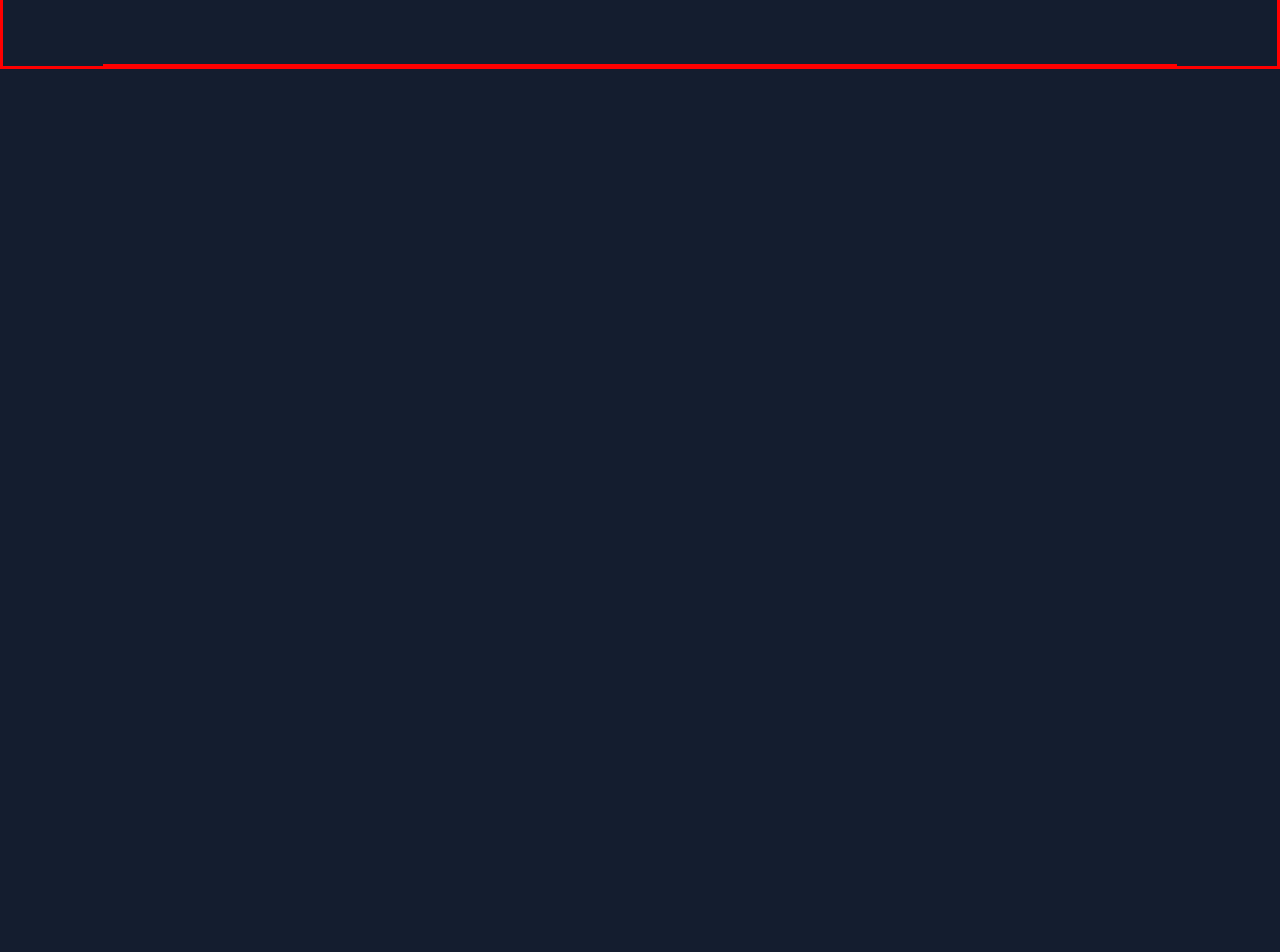
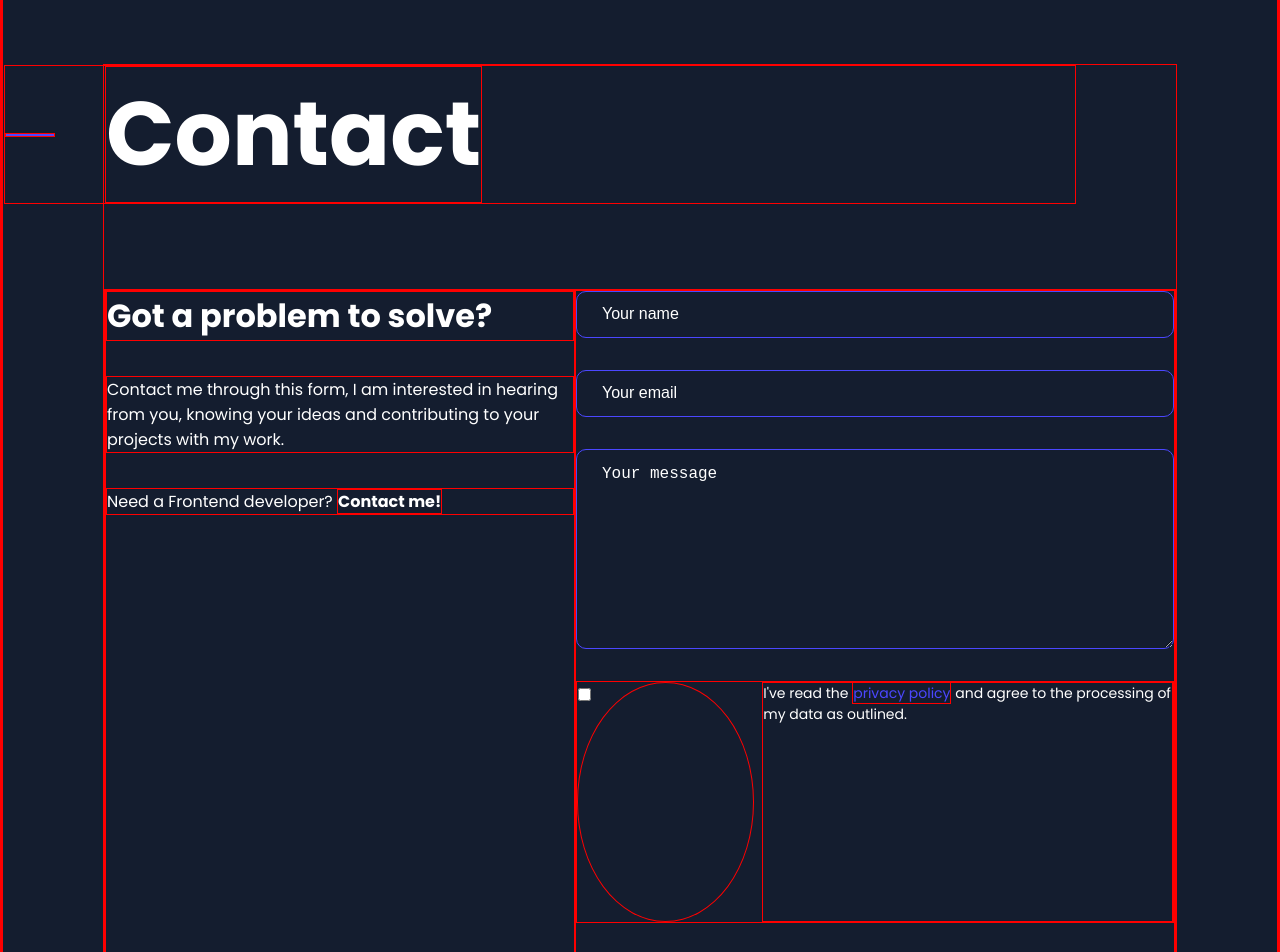
Before and after one commit to AnonymMonkey/portfolio, an Angular app: page / in a window 1280 px wide. Shown: the part 4420-5372 px from the top of the page. Before the commit the page ends 4489 px from the top, so only its background shows below. Built offline with nearby package versions, Linux system fonts and the light colour scheme.

Commit message:
start with contact section

```diff
--- a/src/app/app.component.html
+++ b/src/app/app.component.html
@@ -3,5 +3,7 @@
 <app-about-me></app-about-me>
 <app-my-skills></app-my-skills>
 <app-portfolio></app-portfolio>
+<app-contact></app-contact>
+<app-footer></app-footer>
 
 <router-outlet></router-outlet>
--- a/src/app/app.component.scss
+++ b/src/app/app.component.scss
@@ -47,3 +47,7 @@
   display: flex;
   justify-content: space-between;
 }
+
+app-contact {
+  color: white;
+}
--- a/src/app/app.component.ts
+++ b/src/app/app.component.ts
@@ -6,6 +6,8 @@
 import { AboutMeComponent } from './about-me/about-me.component';
 import { MySkillsComponent } from './my-skills/my-skills.component';
 import { PortfolioComponent } from './portfolio/portfolio.component';
+import { ContactComponent } from './contact/contact.component';
+import { FooterComponent } from './footer/footer.component';
 
 @Component({
   selector: 'app-root',
@@ -18,6 +20,8 @@
     AboutMeComponent,
     MySkillsComponent,
     PortfolioComponent,
+    ContactComponent,
+    FooterComponent,
   ],
   templateUrl: './app.component.html',
   styleUrl: './app.component.scss',
--- a/src/app/contact/contact.component.html
+++ b/src/app/contact/contact.component.html
@@ -1 +1,36 @@
-<p>contact works!</p>
+<div class="contact-headline">
+  <div></div>
+  <h2>Contact</h2>
+</div>
+<div class="contact-content">
+  <div class="contact-description">
+    <p>Got a problem to solve?</p>
+    <p>
+      Contact me through this form, I am interested in hearing from you, knowing
+      your ideas and contributing to your projects with my work.
+    </p>
+    <p>
+      Need a Frontend developer?
+      <b>Contact me!</b>
+    </p>
+  </div>
+  <form>
+    <input type="text" placeholder="Your name" />
+    <input type="text" placeholder="Your email" />
+    <textarea name="" id="" placeholder="Your message"></textarea>
+    <div class="contact-form-privacy">
+      <div class="contact-form-checkbox">
+        <input type="checkbox" name="" id="" />
+      </div>
+      <p>
+        I've read the
+        <a href="">privacy policy</a>
+        and agree to the processing of my data as outlined.
+      </p>
+    </div>
+    <button disabled>Send message :)</button>
+  </form>
+</div>
+<a href="#">
+  <img src="" alt="Back to top" />
+</a>
--- a/src/app/contact/contact.component.scss
+++ b/src/app/contact/contact.component.scss
@@ -0,0 +1,125 @@
+.contact-headline {
+  display: flex;
+  align-items: center;
+
+  position: relative;
+  left: -100px;
+
+  gap: 50px;
+
+  margin-bottom: 85px;
+
+  div {
+    width: 50px;
+    height: 4px;
+
+    background-color: #4b47ff;
+  }
+
+  h2 {
+    font-size: 90px;
+    font-weight: 700;
+  }
+}
+
+.contact-content {
+  display: flex;
+  justify-content: space-between;
+
+  .contact-description {
+    display: flex;
+    flex-direction: column;
+
+    width: 470px;
+
+    gap: 35px;
+
+    > p:first-child {
+      font-size: 32px;
+      font-weight: 700;
+    }
+
+    > p:nth-child(2),
+    > p:nth-child(3) {
+      font-size: 16px;
+      font-weight: 400;
+    }
+  }
+
+  form {
+    display: flex;
+    flex-direction: column;
+    align-items: center;
+
+    width: 600px;
+
+    gap: 32px;
+
+    > input,
+    textarea {
+      width: 100%;
+
+      padding: 15px 25px 15px 25px;
+      gap: 10px;
+      border-radius: 10px;
+      border: 1px solid #4b47ff;
+
+      background-color: transparent;
+
+      &::placeholder {
+        font-size: 16px;
+        font-weight: 400;
+
+        color: white;
+      }
+    }
+
+    textarea {
+      height: 200px;
+    }
+
+    .contact-form-privacy {
+      display: flex;
+
+      gap: 8px;
+
+      .contact-form-checkbox {
+        width: 240px;
+        height: 240px;
+
+        background-color: transparent;
+
+        border-radius: 50%;
+
+        cursor: pointer;
+      }
+
+      p,
+      a {
+        font-size: 14px;
+      }
+
+      a {
+        color: #4b47ff;
+        text-decoration: none;
+      }
+    }
+
+    button {
+      width: fit-content;
+
+      padding: 15px 30px 15px 30px;
+      gap: 10px;
+      border-radius: 10px;
+
+      color: white;
+
+      font-size: 23px;
+      font-weight: 400;
+
+      &:disabled {
+        background-color: #b6b6b6;
+      }
+    }
+  }
+}
```
